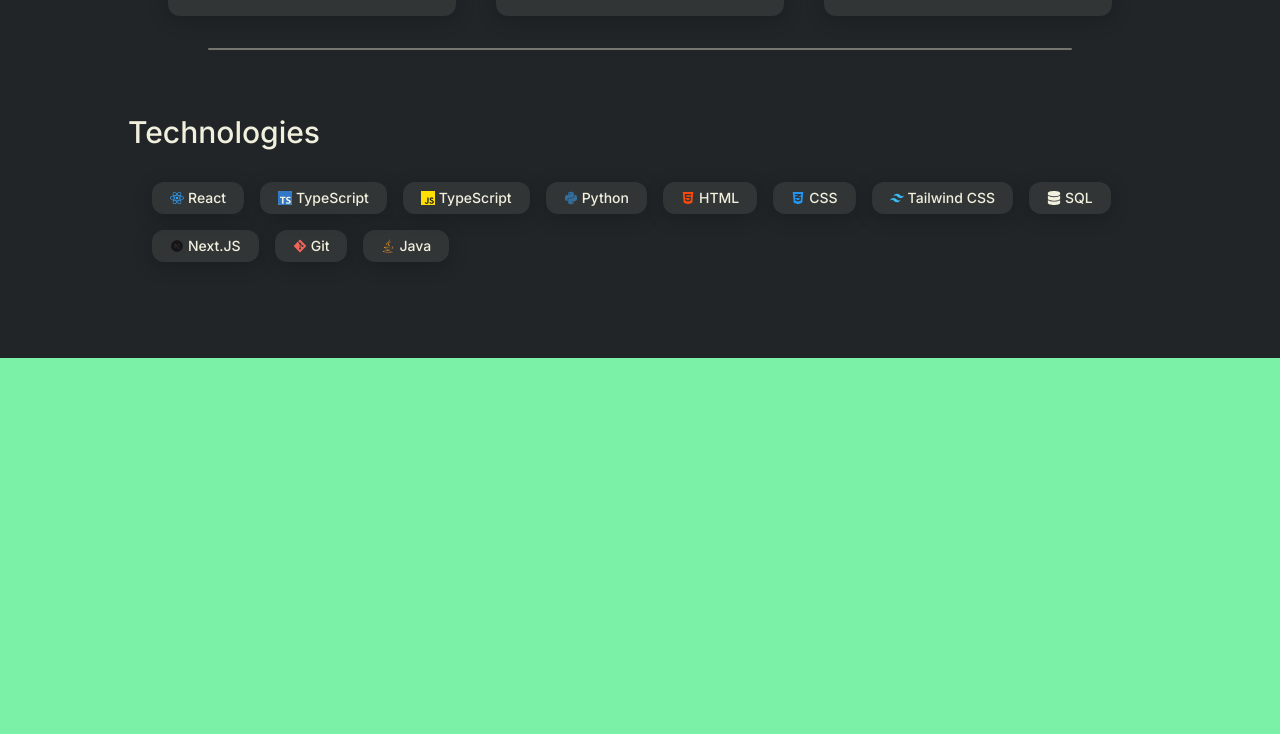
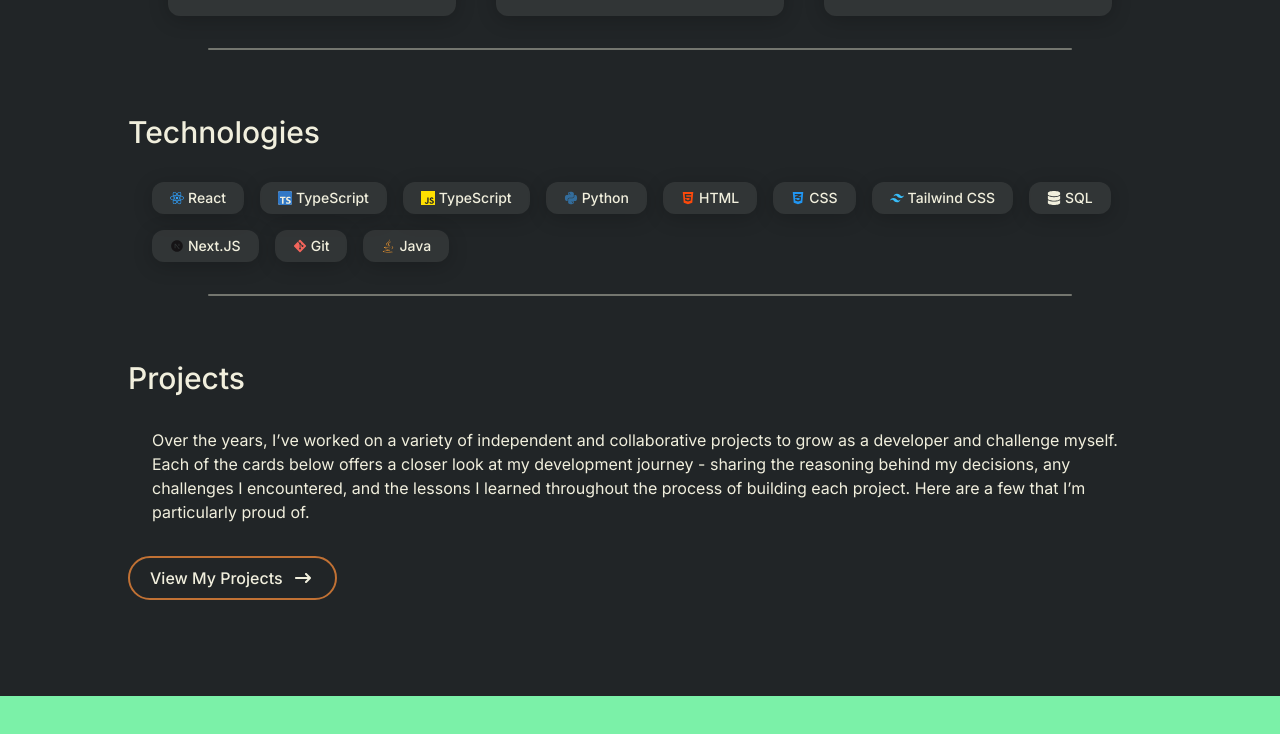
Before and after one commit to kevinf58/portfolio, a Next.js app: page / in a window 1280 px wide. Shown: the part 1088-1822 px from the top of the page. Built offline with nearby package versions, Linux system fonts and the light colour scheme.

Commit message:
get started on projects section and add button component

```diff
--- a/src/app/globals.css
+++ b/src/app/globals.css
@@ -16,6 +16,16 @@
     --background: #212527;
     --foreground: #f1efdd;
   }
+}
+
+.ripple {
+  position: absolute;
+  border-radius: 50%;
+  transform: scale(0);
+  animation: ripple 600ms linear;
+  background-color: rgba(193, 113, 52, 0.9);
+  pointer-events: none;
+  z-index: 0;
 }
 
 @theme {
@@ -57,6 +67,13 @@
     }
     50% {
       visibility: hidden;
+    }
+  }
+
+  @keyframes ripple {
+    to {
+      transform: scale(4);
+      opacity: 0;
     }
   }
 
--- a/src/app/page.tsx
+++ b/src/app/page.tsx
@@ -5,6 +5,8 @@ import ScrollDown from '@/components/ScrollDown';
 import Awards from '@/components/Awards';
 import Divider from '@/components/common/Divider';
 import Technologies from '@/components/Technologies';
+import Projects from '@/components/Projects';
+import { Button } from '@/components/common/Button';
 
 export default function Home() {
   return (
@@ -46,6 +48,9 @@ export default function Home() {
         <Awards />
         <Divider />
         <Technologies />
+        <Divider />
+        <Projects />
+        <Button>View My Projects</Button>
       </div>
       <section className='h-screen w-full bg-green-300' />
     </>
--- a/src/components/Awards.tsx
+++ b/src/components/Awards.tsx
@@ -1,4 +1,4 @@
-import Box from './common/Box';
+import Card from './common/Card';
 import { BiAward } from 'react-icons/bi';
 
 const Awards = () => {
@@ -6,7 +6,7 @@ const Awards = () => {
     <>
       <h1 className='text-3xl font-medium lg:text-start text-center'>Awards</h1>
       <div className='flex flex-wrap justify-center gap-10 mt-10'>
-        <Box>
+        <Card>
           <div className='h-full flex'>
             <BiAward size={70} className='my-auto mr-6 text-primary' />
             <div className='flex flex-col w-48'>
@@ -17,8 +17,8 @@ const Awards = () => {
               <h6 className='text-xs text-white/50 mt-1'>$1500</h6>
             </div>
           </div>
-        </Box>
-        <Box>
+        </Card>
+        <Card>
           <div className='h-full flex'>
             <BiAward size={70} className='my-auto mr-6 text-primary' />
             <div className='flex flex-col w-48'>
@@ -29,8 +29,8 @@ const Awards = () => {
               <h6 className='text-xs text-white/50 mt-1'>$600</h6>
             </div>
           </div>
-        </Box>
-        <Box>
+        </Card>
+        <Card>
           <div className='h-full flex'>
             <BiAward size={70} className='my-auto mr-6 text-primary' />
             <div className='flex flex-col w-48'>
@@ -41,7 +41,7 @@ const Awards = () => {
               <h6 className='text-xs text-white/50 mt-1'>$1500</h6>
             </div>
           </div>
-        </Box>
+        </Card>
       </div>
     </>
   );
--- /dev/null
+++ b/src/components/Projects.tsx
@@ -0,0 +1,18 @@
+const Projects = () => {
+  return (
+    <>
+      <h1 className='text-3xl font-medium lg:text-start text-center'>Projects</h1>
+      <div className="my-8 mx-6">
+        <p>
+          Over the years, I’ve worked on a variety of independent and collaborative projects to grow as a
+          developer and challenge myself. Each of the cards below offers a closer look at my development
+          journey - sharing the reasoning behind my decisions, any challenges I encountered, and the
+          lessons I learned throughout the process of building each project. Here are a few that I’m
+          particularly proud of.
+        </p>
+      </div>
+    </>
+  );
+};
+
+export default Projects;
--- a/src/components/Technologies.tsx
+++ b/src/components/Technologies.tsx
@@ -1,4 +1,4 @@
-import Box from './common/Box';
+import Card from './common/Card';
 import { FaReact, FaPython, FaCss3Alt, FaHtml5, FaDatabase, FaGitAlt, FaJava } from 'react-icons/fa';
 import { SiTypescript, SiJavascript, SiTailwindcss } from 'react-icons/si';
 import { RiNextjsFill } from 'react-icons/ri';
@@ -8,72 +8,72 @@ const Technologies = () => {
     <>
       <h1 className='text-3xl font-medium lg:text-start text-center'>Technologies</h1>
       <div className='flex flex-wrap gap-4 mt-8 mx-6'>
-        <Box className='w-fit !px-4.5 !py-1.5 flex items-center text-sm font-medium gap-1'>
+        <Card className='w-fit !px-4.5 !py-1.5 flex items-center text-sm font-medium gap-1'>
           <>
             <FaReact className='text-[#30A2FF]' />
             React
           </>
-        </Box>
-        <Box className='w-fit !px-4.5 !py-1.5 flex items-center text-sm font-medium gap-1'>
+        </Card>
+        <Card className='w-fit !px-4.5 !py-1.5 flex items-center text-sm font-medium gap-1'>
           <>
             <SiTypescript className='text-[#3178C6] bg-white rounded-xs' />
             TypeScript
           </>
-        </Box>
-        <Box className='w-fit !px-4.5 !py-1.5 flex items-center text-sm font-medium gap-1'>
+        </Card>
+        <Card className='w-fit !px-4.5 !py-1.5 flex items-center text-sm font-medium gap-1'>
           <>
             <SiJavascript className='text-[#FFDF00] bg-black' />
             TypeScript
           </>
-        </Box>
-        <Box className='w-fit !px-4.5 !py-1.5 flex items-center text-sm font-medium gap-1'>
+        </Card>
+        <Card className='w-fit !px-4.5 !py-1.5 flex items-center text-sm font-medium gap-1'>
           <>
             <FaPython className='text-[#336D9C]' />
             Python
           </>
-        </Box>
-        <Box className='w-fit !px-4.5 !py-1.5 flex items-center text-sm font-medium gap-1'>
+        </Card>
+        <Card className='w-fit !px-4.5 !py-1.5 flex items-center text-sm font-medium gap-1'>
           <>
             <FaHtml5 className='text-[#FC490B]' />
             HTML
           </>
-        </Box>
-        <Box className='w-fit !px-4.5 !py-1.5 flex items-center text-sm font-medium gap-1'>
+        </Card>
+        <Card className='w-fit !px-4.5 !py-1.5 flex items-center text-sm font-medium gap-1'>
           <>
             <FaCss3Alt className='text-[#2196F3]' />
             CSS
           </>
-        </Box>
-        <Box className='w-fit !px-4.5 !py-1.5 flex items-center text-sm font-medium gap-1'>
+        </Card>
+        <Card className='w-fit !px-4.5 !py-1.5 flex items-center text-sm font-medium gap-1'>
           <>
             <SiTailwindcss className='text-[#38BDF9]' />
             Tailwind CSS
           </>
-        </Box>
-        <Box className='w-fit !px-4.5 !py-1.5 flex items-center text-sm font-medium gap-1'>
+        </Card>
+        <Card className='w-fit !px-4.5 !py-1.5 flex items-center text-sm font-medium gap-1'>
           <>
             <FaDatabase className='text-white' />
             SQL
           </>
-        </Box>
-        <Box className='w-fit !px-4.5 !py-1.5 flex items-center text-sm font-medium gap-1'>
+        </Card>
+        <Card className='w-fit !px-4.5 !py-1.5 flex items-center text-sm font-medium gap-1'>
           <>
             <RiNextjsFill className='text-[#161416]' />
             Next.JS
           </>
-        </Box>
-        <Box className='w-fit !px-4.5 !py-1.5 flex items-center text-sm font-medium gap-1'>
+        </Card>
+        <Card className='w-fit !px-4.5 !py-1.5 flex items-center text-sm font-medium gap-1'>
           <>
             <FaGitAlt className='text-[#F2645A]' />
             Git
           </>
-        </Box>
-        <Box className='w-fit !px-4.5 !py-1.5 flex items-center text-sm font-medium gap-1'>
+        </Card>
+        <Card className='w-fit !px-4.5 !py-1.5 flex items-center text-sm font-medium gap-1'>
           <>
             <FaJava className='text-[#DE8E2F]' />
             Java
           </>
-        </Box>
+        </Card>
       </div>
     </>
   );
--- /dev/null
+++ b/src/components/common/Button.tsx
@@ -0,0 +1,43 @@
+'use client';
+
+import { ButtonProps } from '@/types/ButtonProps';
+import { useRef } from 'react';
+import { FaArrowRightLong } from 'react-icons/fa6';
+
+export const Button = (props: ButtonProps) => {
+  const buttonRef = useRef<HTMLButtonElement>(null);
+
+  const createRipple = (event: React.MouseEvent) => {
+    const button = buttonRef.current;
+    if (!button) return;
+
+    const circle = document.createElement('span');
+    const diameter = Math.max(button.clientWidth, button.clientHeight);
+    const radius = diameter / 2;
+
+    circle.style.width = circle.style.height = `${diameter}px`;
+    circle.style.left = `${event.clientX - button.getBoundingClientRect().left - radius}px`;
+    circle.style.top = `${event.clientY - button.getBoundingClientRect().top - radius}px`;
+    circle.classList.add('ripple');
+
+    const ripple = button.getElementsByClassName('ripple')[0];
+    if (ripple) ripple.remove();
+
+    button.appendChild(circle);
+  };
+
+  return (
+    <button
+      ref={buttonRef}
+      onClick={(e) => {
+        createRipple(e);
+        props.onClick?.();
+      }}
+      className={`relative overflow-hidden group border-2 border-primary hover:bg-primary/25 hover:cursor-pointer hover:shadow-primary px-5 py-2 rounded-full transition-colors duration-400 ease-in-out active:translate-y-0.5 ${props.className}`}
+    >
+      <div className='flex items-center gap-3 font-medium text-white mr-1'>
+        {props.children} <FaArrowRightLong className='group-hover:translate-x-1 transition-transform duration-300 ease-in' />
+      </div>
+    </button>
+  );
+};
--- a/src/components/common/Box.tsx
+++ b/src/components/common/Card.tsx
@@ -1,6 +1,6 @@
-import { BoxProps } from '@/types/BoxProps';
+import { CardProps } from "@/types/CardProps";
 
-const Box = (props: BoxProps) => {
+const Card = (props: CardProps) => {
   return (
     <div className={`w-72 px-6 py-4 bg-white/8 rounded-xl shadow-primary ${props.className}`}>
       {props.children}
@@ -8,4 +8,4 @@ const Box = (props: BoxProps) => {
   );
 };
 
-export default Box;
+export default Card;
--- /dev/null
+++ b/src/types/ButtonProps.ts
@@ -0,0 +1,5 @@
+export type ButtonProps = {
+  children: React.ReactNode;
+  onClick?: () => void;
+  className?: string;
+};
--- a/src/types/BoxProps.ts
+++ b/src/types/CardProps.ts
@@ -1,6 +1,6 @@
 import { JSX } from 'react';
 
-export type BoxProps = {
+export type CardProps = {
   children: JSX.Element | string;
   className?: string;
 };
```
Also changed, not shown: src/components/common/Carousel.tsx (added).
